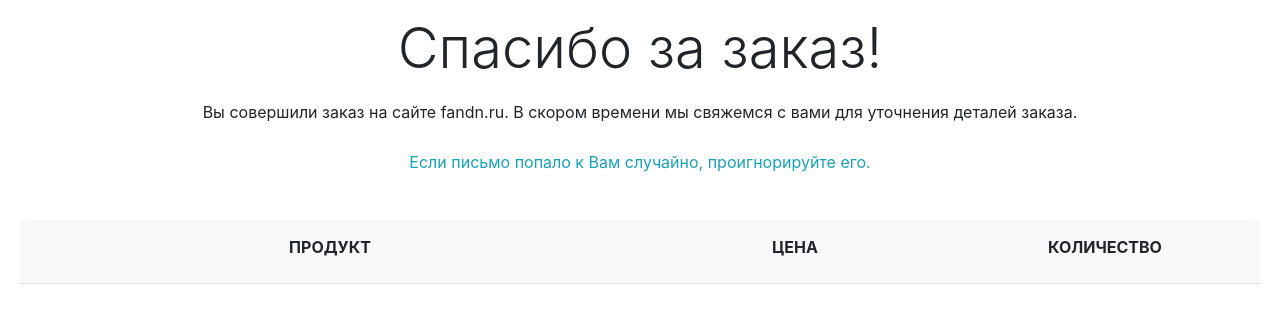
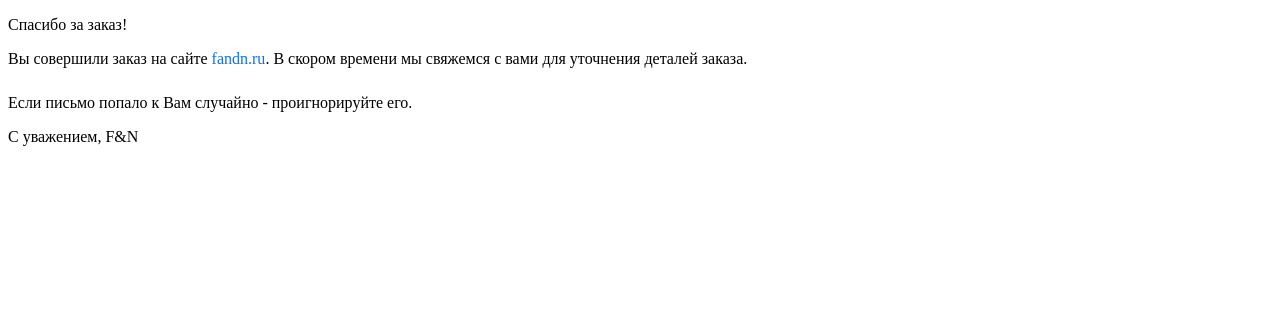
Before and after one commit to farit2000/FandN, a Django app: template templates/shop/email.html in a window 1280 px wide. Shown: the top 323 px of the page. Run offline with Django 3.2, Linux system fonts and the light colour scheme; the template is opened without the code that fills it, so the values that code supplies are empty; some libraries are stand-ins or nearby versions.

Commit message:
[CHANGE] email page and [FIX] info page

```diff
--- a/templates/shop/email.html
+++ b/templates/shop/email.html
@@ -1,77 +1,32 @@
 <!DOCTYPE html>
 <html lang="en">
-
 <head>
     <meta charset="utf-8">
     <meta name="viewport" content="width=device-width, initial-scale=1.0, shrink-to-fit=no">
-    <title>email</title>
-    <link rel="stylesheet" href="https://stackpath.bootstrapcdn.com/bootstrap/4.3.1/css/bootstrap.min.css" integrity="sha384-ggOyR0iXCbMQv3Xipma34MD+dH/1fQ784/j6cY/iJTQUOhcWr7x9JvoRxT2MZw1T" crossorigin="anonymous">
-    <script src="https://stackpath.bootstrapcdn.com/bootstrap/4.3.1/js/bootstrap.min.js" integrity="sha384-JjSmVgyd0p3pXB1rRibZUAYoIIy6OrQ6VrjIEaFf/nJGzIxFDsf4x0xIM+B07jRM" crossorigin="anonymous"></script>
+    <title>F&N</title>
 </head>
-
 <body>
-    <div class="row">
-        <div class="col">
-            <h1 class="display-4 text-center" style="padding-bottom: 10px;padding-top: 15px;">Спасибо за заказ!</h1>
-        </div>
-    </div>
-    <div class="row">
-        <div class="col">
-            <p class="text-center" style="padding-bottom: 10px;">Вы совершили заказ на сайте fandn.ru. В скором времени мы свяжемся с вами для уточнения деталей заказа.</p>
-        </div>
-    </div>
-    <div class="row">
-        <div class="col" style="padding-bottom: 10px;">
-            <p class="text-center text-info">Если письмо попало к Вам случайно, проигнорируйте его.</p>
-        </div>
-    </div>
-    <div class="row d-none d-sm-none d-md-none d-lg-flex d-xl-flex border-bottom" style="margin: 20px;margin-bottom: 0px;">
-        <div class="col-lg-6 d-lg-flex justify-content-lg-center align-items-lg-center border-0 bg-light" style="padding: 10px;">
-            <h6 class="text-uppercase d-lg-flex justify-content-lg-center p-2 px-3"><strong>Продукт</strong></h6>
-        </div>
-        <div class="col-lg-3 d-lg-flex flex-grow-0 flex-shrink-0 flex-wrap justify-content-lg-center align-items-lg-center border-0 bg-light">
-            <h6 class="text-uppercase d-lg-flex justify-content-lg-center align-items-lg-center p-2 px-3"><strong>Цена</strong></h6>
-        </div>
-        <div class="col-lg-3 d-lg-flex justify-content-lg-center border-0 bg-light">
-            <h6 class="text-uppercase d-lg-flex justify-content-lg-center align-items-lg-center p-2 px-3"><strong>Количество</strong></h6>
-        </div>
-    </div>
-    {% for item in basket %}
-    <div class="row border-bottom" style="padding: 10px;background-color: #ffffff;margin: 20px;margin-bottom: 0px;">
-        <div class="col-3 col-lg-2 d-flex justify-content-center align-items-center">
-            <img class="rounded d-flex" src="/{{ item.product_image.path }}" alt="{{ item.product_name }}" style="width: 70px;">
-        </div>
-        <div class="col-7 col-lg-10 align-self-center">
-            <div class="row">
-                <div class="col-md-6 col-lg-5 d-lg-flex justify-content-lg-start align-items-lg-center">
-                    <div class="row d-flex flex-column">
-                        <div class="col-md-8 col-lg-12">
-                            <h5 class="d-lg-flex justify-content-lg-start align-items-lg-center" style="margin-bottom: 0px;">{{ item.product_name }}</h5>
-                        </div>
-                        <div class="col">
-                           <ul class="list-unstyled mt-3" data-opt_ids="{{ item.option_ids }}">
-                                {% for n, v in item.option_name_and_value.items %}
-                                    <li class="mb-0 text-secondary font-italic" style="font-size: 0.8rem">* Добавлен {{ n|lower }}: {{ v|lower }}</li>
-                                {% endfor %}
-                           </ul>
-                        </div>
-                    </div>
-                </div>
-                <div class="col-lg-4 d-flex d-lg-flex align-items-center align-content-center align-self-center justify-content-lg-center align-items-lg-center"><span class="d-flex d-lg-flex justify-content-center align-items-center justify-content-lg-center align-items-lg-center" style="margin-right: 40px;">{{ item.product_total_price }} руб.</span></div>
-                <div class="col-lg-3 d-flex flex-column justify-content-center align-items-center align-content-center">
-                    <div class="row">
-                        <div class="col d-flex d-lg-flex d-xl-flex justify-content-start align-items-center justify-content-lg-center align-items-lg-center justify-content-xl-center align-items-xl-center" style="padding-left: 0px;"><strong class="d-flex align-items-center" style="margin-left: 15px;margin-right: 20px;">{{ item.quantity }} шт.</strong></div>
-                    </div>
-                    <div class="row">
-                        <div class="col d-flex d-lg-flex d-xl-flex align-items-center justify-content-lg-center align-items-lg-center justify-content-xl-center align-items-xl-center"><strong class="d-lg-flex justify-content-lg-center align-items-lg-center" style="margin-left: 0px;margin-right: 20px;"><em>{{ item.product_price_with_options }} руб/шт.</em></strong></div>
-                    </div>
-                </div>
-            </div>
-        </div>
-    </div>
-    {% endfor %}
-    <script src="https://code.jquery.com/jquery-3.3.1.slim.min.js" integrity="sha384-q8i/X+965DzO0rT7abK41JStQIAqVgRVzpbzo5smXKp4YfRvH+8abtTE1Pi6jizo" crossorigin="anonymous"></script>
-    <script src="https://cdnjs.cloudflare.com/ajax/libs/popper.js/1.14.7/umd/popper.min.js" integrity="sha384-UO2eT0CpHqdSJQ6hJty5KVphtPhzWj9WO1clHTMGa3JDZwrnQq4sF86dIHNDz0W1" crossorigin="anonymous"></script>
+    <p>Спасибо за заказ!</p>
+    <p style="padding-bottom: 10px;">Вы совершили заказ на сайте
+        <a href="https://fandn.ru" style="text-decoration: none; color: #0d6efd;">fandn.ru</a>.
+        В скором времени мы свяжемся с вами для уточнения деталей заказа.</p>
+    <p>Если письмо попало к Вам случайно - проигнорируйте его.</p>
+{#    <p>Вы заказали:</p>#}
+{#    <ul style="list-style-type: none;">#}
+{#    {% for item in basket %}#}
+{#        <li>#}
+{#            <h4>{{ item.product_name }}</h4>#}
+{#            <ul style="list-style-type: none;">#}
+{#                {% for n, v in item.option_name_and_value.items %}#}
+{#                    <li style="font-size: 0.8rem; font-style: italic; color: #999; margin-left: 20px;">* Добавлен {{ n|lower }}: {{ v|lower }}</li>#}
+{#                {% endfor %}#}
+{#            </ul>#}
+{#            <p style="margin: 10px 0 5px 0; padding: 0;"><span style="font-weight: bold;">Количество: </span>{{ item.quantity }} шт.</p>#}
+{#            <p style="margin: 0 0 5px 0; padding: 0;"><span style="font-weight: bold;">Цена за единицу товара: </span>{{ item.product_price_with_options }} руб/шт.</p>#}
+{#            <p style="margin: 0; padding: 0;"><span style="font-weight: bold;">Общая стоимость: </span>{{ item.product_total_price }} руб.</p>#}
+{#        </li>#}
+{#    {% endfor %}#}
+{#    </ul>#}
+    <p>C уважением, F&N</p>
 </body>
-
 </html>
--- a/templates/shop/info.html
+++ b/templates/shop/info.html
@@ -58,7 +58,7 @@
                         </div>
                         <p class="font-weight-bold" style="font-size: 1.3rem;">Наложенный платеж</p>
                         <p class="my-0 mx-auto w-75">
-                            Также отправляем товар Почтой Росии наложенным платежом.
+                            Также отправляем товар Почтой Росcии наложенным платежом.
                         </p>
                     </li>
                 </ul>
```
